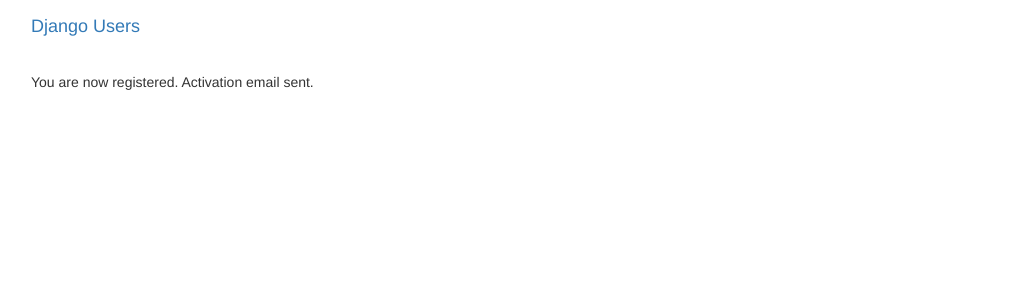
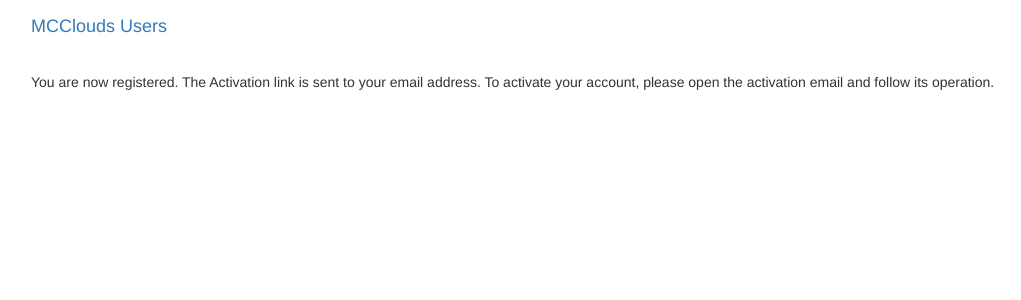
Before and after one commit to chenghai-xu/mccloud, a Django app: page /accounts/register/complete/ in a window 1280 px wide. Shown: the top 300 px of the page, without its empty margins (39-1060 px from the left). Run offline with Django 3.2, Linux system fonts and the light colour scheme; parts of the project's set-up code (start-up, migrations or seed data) failed here and were passed over; some libraries are stand-ins or nearby versions.

Commit message:
Fine tune.

```diff
--- a/users/templates/base.html
+++ b/users/templates/base.html
@@ -3,7 +3,7 @@
 <head>
 	<meta charset="utf-8">
     <link rel='stylesheet' href='/static/bootstrap-3.3.6/css/bootstrap.min.css'>
-	<title>{% block title %}{{ title|default:"django-users2"}}{% endblock %}</title>
+	<title>{% block title %}{{ title|default:"MCClouds"}}{% endblock %}</title>
 	<meta name="viewport" content="width=device-width, initial-scale=1.0">
 	<meta name="description" content="">
 	<meta name="author" content="">
@@ -12,7 +12,7 @@
 
 <div class="header navbar">
 	<div class="container">
-		<a class="navbar-brand" href="/">Django Users</a>
+		<a class="navbar-brand" href="/">MCClouds Users</a>
 	</div>
 </div>
 <div class="container">
@@ -22,7 +22,7 @@
 		{% endfor %}
 	{% endif %}
 	{% block content %}
-		<p>Use this template get you up and running with django-users2.</p>
+		<p>Use this template get you up and running with mcclouds users.</p>
 	{% endblock content %}
 </div>
 </body>
--- a/users/templates/users/registration_complete.html
+++ b/users/templates/users/registration_complete.html
@@ -2,5 +2,5 @@
 {% load i18n %}
 
 {% block content %}
-<p>{% trans "You are now registered. Activation email sent." %}</p>
+<p>{% trans "You are now registered. The Activation link is sent to your email address. To activate your account, please open the activation email and follow its operation. " %}</p>
 {% endblock %}
```
